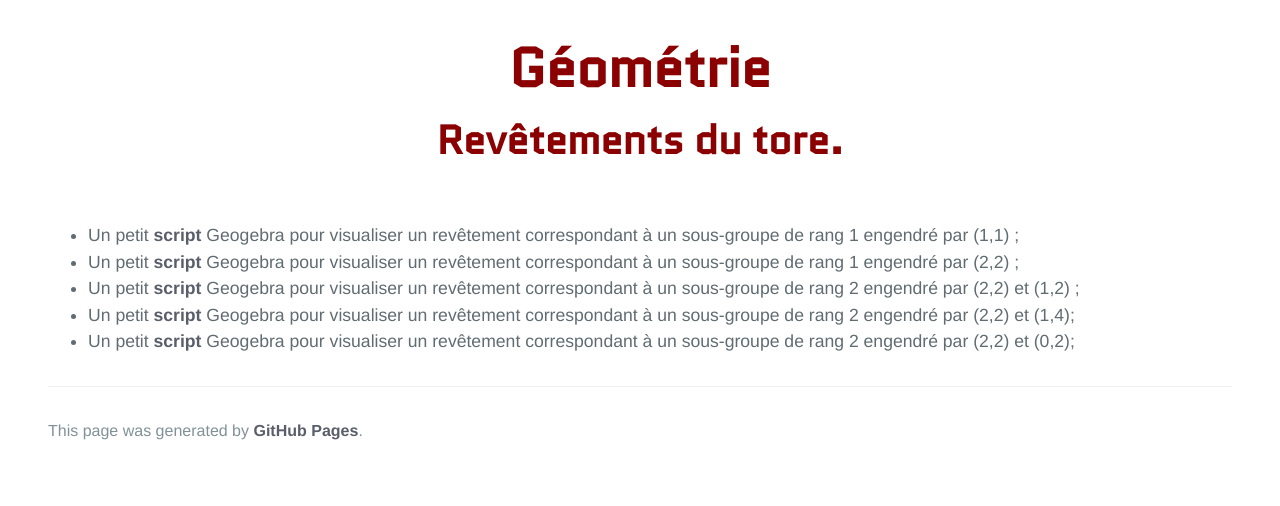
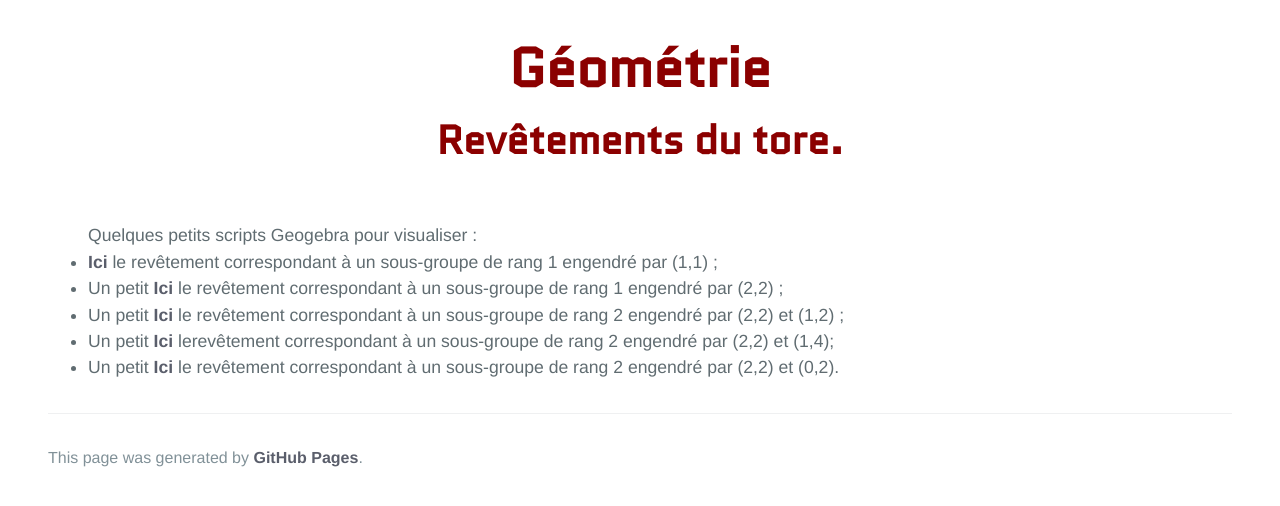
Before and after one commit to KevinDestagnol/algebre.github.io, a Jekyll site: the page built from coveringstorus.md, in a window 1280 px wide, cut to the strip 264-770 px from the top of the page. Built offline with Jekyll 4.4.1, drawn with Linux system fonts in a browser that asks for light colours; some web fonts are replaced.

Commit message:
Update default16.html

```diff
--- a/_layouts/default16.html
+++ b/_layouts/default16.html
@@ -37,11 +37,12 @@
 	    <br>
 	    <br>
 	    <ul>
-		    <li> Un petit <a href="https://www.imo.universite-paris-saclay.fr/~destagnol/revetement_tore.html">script</a> Geogebra pour visualiser un revêtement correspondant à un sous-groupe de rang 1 engendré par (1,1) ;</li>
-<li> Un petit <a href="https://www.imo.universite-paris-saclay.fr/~destagnol/rev_tore2.html">script</a> Geogebra pour visualiser un revêtement correspondant à un sous-groupe de rang 1 engendré par (2,2) ;</li>
-		     <li> Un petit <a href="https://www.imo.universite-paris-saclay.fr/~destagnol/rev_tore3.html">script</a> Geogebra pour visualiser un revêtement correspondant à un sous-groupe de rang 2 engendré par (2,2) et (1,2) ;</li>
-<li> Un petit <a href="https://www.imo.universite-paris-saclay.fr/~destagnol/rev_tore5.html">script</a> Geogebra pour visualiser un revêtement correspondant à un sous-groupe de rang 2 engendré par (2,2) et (1,4);</li>
-	<li> Un petit <a href="https://www.imo.universite-paris-saclay.fr/~destagnol/rev_tore6.html">script</a> Geogebra pour visualiser un revêtement correspondant à un sous-groupe de rang 2 engendré par (2,2) et (0,2);</li>
+		    Quelques petits scripts Geogebra pour visualiser :
+		    <li> <a href="https://www.imo.universite-paris-saclay.fr/~destagnol/revetement_tore.html">Ici</a> le revêtement correspondant à un sous-groupe de rang 1 engendré par (1,1) ;</li>
+<li> Un petit <a href="https://www.imo.universite-paris-saclay.fr/~destagnol/rev_tore2.html">Ici</a> le revêtement correspondant à un sous-groupe de rang 1 engendré par (2,2) ;</li>
+		     <li> Un petit <a href="https://www.imo.universite-paris-saclay.fr/~destagnol/rev_tore3.html">Ici</a> le revêtement correspondant à un sous-groupe de rang 2 engendré par (2,2) et (1,2) ;</li>
+<li> Un petit <a href="https://www.imo.universite-paris-saclay.fr/~destagnol/rev_tore5.html">Ici</a> lerevêtement correspondant à un sous-groupe de rang 2 engendré par (2,2) et (1,4);</li>
+	<li> Un petit <a href="https://www.imo.universite-paris-saclay.fr/~destagnol/rev_tore6.html">Ici</a> le revêtement correspondant à un sous-groupe de rang 2 engendré par (2,2) et (0,2).</li>
 	    </ul>
 
       <footer class="site-footer">
```
